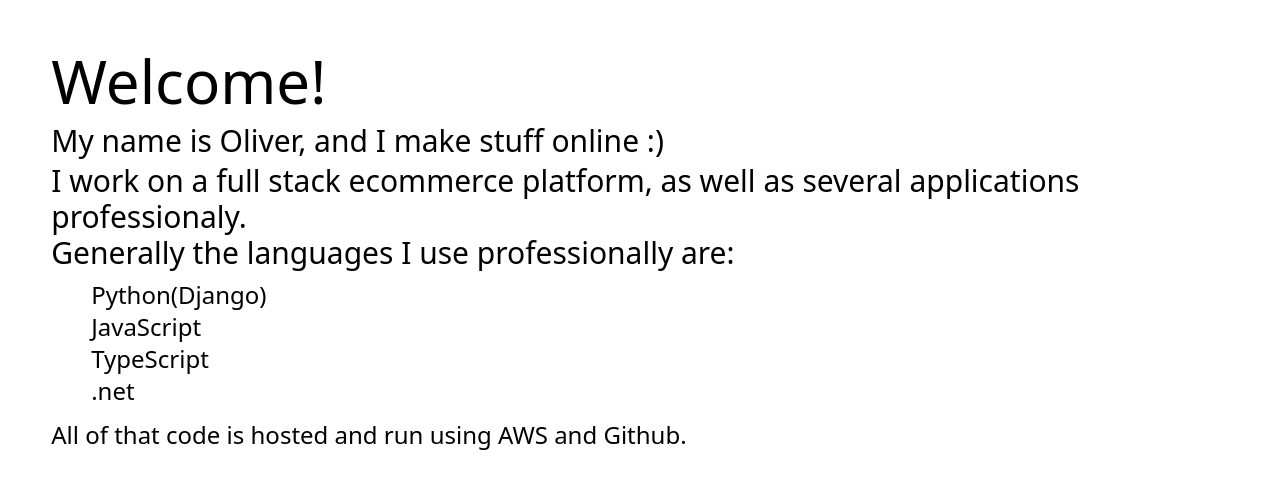
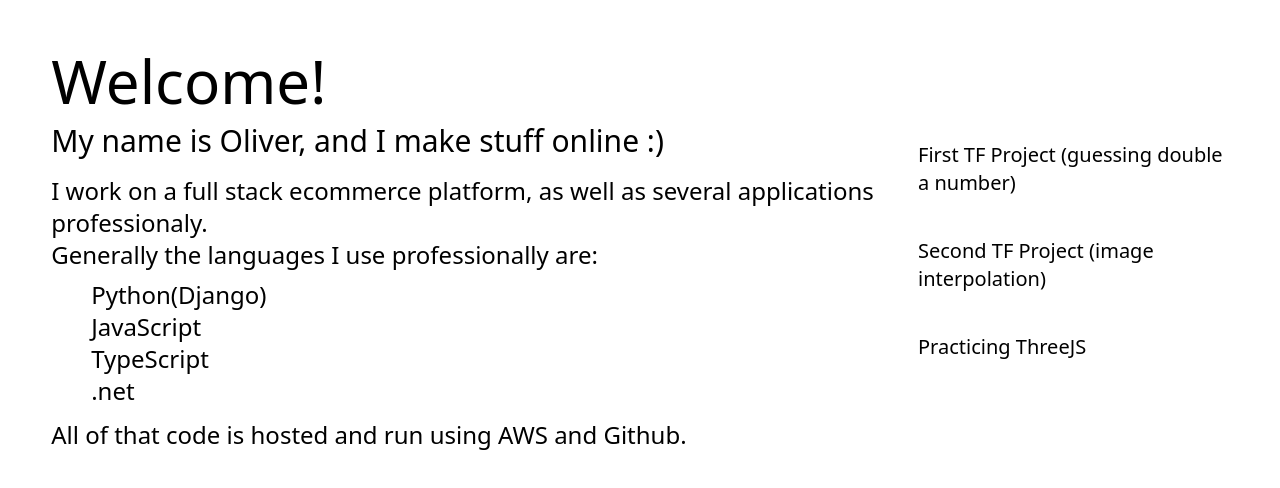
Before and after one commit to effluvialsplurf/oliverwallace, a React (Vite) app in the folder homepage/: page / in a window 1280 px wide. Shown: the top 488 px of the page. Built offline with nearby package versions, Linux system fonts and the light colour scheme.

Commit message:
react router and a column navbar

```diff
--- a/homepage/package.json
+++ b/homepage/package.json
@@ -13,6 +13,7 @@
     "@tailwindcss/vite": "^4.1.12",
     "react": "^19.1.1",
     "react-dom": "^19.1.1",
+    "react-router-dom": "^7.8.2",
     "tailwindcss": "^4.1.12"
   },
   "devDependencies": {
--- /dev/null
+++ b/homepage/src/components/Homepage.tsx
@@ -0,0 +1,14 @@
+import HomepageBio from './HomepageBio.tsx'
+import HomepageNavCol from './HomepageNavCol.tsx'
+
+export default function Homepage() {
+
+    return (
+        <>
+            <div className='flex flex-row justify-between w-[96%] h-[50%] m-[4%]'>
+                <HomepageBio />
+                <HomepageNavCol />
+            </div>
+        </>
+    )
+}
--- a/homepage/src/components/HomepageBio.tsx
+++ b/homepage/src/components/HomepageBio.tsx
@@ -13,7 +13,7 @@
     const professionalLanguages = ['Python(Django)', 'JavaScript', 'TypeScript', '.net']
     const bioBrief = (
         <div className='flex flex-col text-2xl'>
-            <p className='text-3xl mb-2'>
+            <p className='text-2xl mb-2'>
                 I work on a full stack ecommerce platform, as well as several applications professionaly.<br />
                 Generally the languages I use professionally are:
             </p>
@@ -28,7 +28,7 @@
 
     return (
         <>
-            <div className='flex flex-col justify-between w-[96%] h-[50%] m-[4%]'>
+            <div className='flex flex-col justify-between'>
                 {welcomeMessage}
                 {bioBrief}
             </div>
--- a/homepage/src/components/HomepageNavCol.tsx
+++ b/homepage/src/components/HomepageNavCol.tsx
@@ -2,6 +2,11 @@
 
     return (
         <>
+            <ul className="flex flex-col self-center w-3/10 text-xl">
+                <li className="my-5"><a href="/tf-image-recognition">First TF Project (guessing double a number)</a></li>
+                <li className="my-5"><a href="/tf-number-predictor">Second TF Project (image interpolation)</a></li>
+                <li className="my-5"><a href="/threeJS-practice">Practicing ThreeJS</a></li>
+            </ul>
         </>
     )
 }
--- a/homepage/src/main.tsx
+++ b/homepage/src/main.tsx
@@ -1,10 +1,15 @@
 import { StrictMode } from 'react'
 import { createRoot } from 'react-dom/client'
 import './index.css'
-import HomepageBio from './components/HomepageBio.tsx'
+import Homepage from './components/Homepage.tsx'
+import { BrowserRouter, Routes, Route } from 'react-router-dom'
 
 createRoot(document.getElementById('root')!).render(
     <StrictMode>
-        <HomepageBio />
+        <BrowserRouter>
+            <Routes>
+                <Route path="/" element={<Homepage />} />
+            </Routes>
+        </BrowserRouter>
     </StrictMode>,
 )
```
Also changed, not shown: 1 other file (tests, documents, lock files or other folders).
